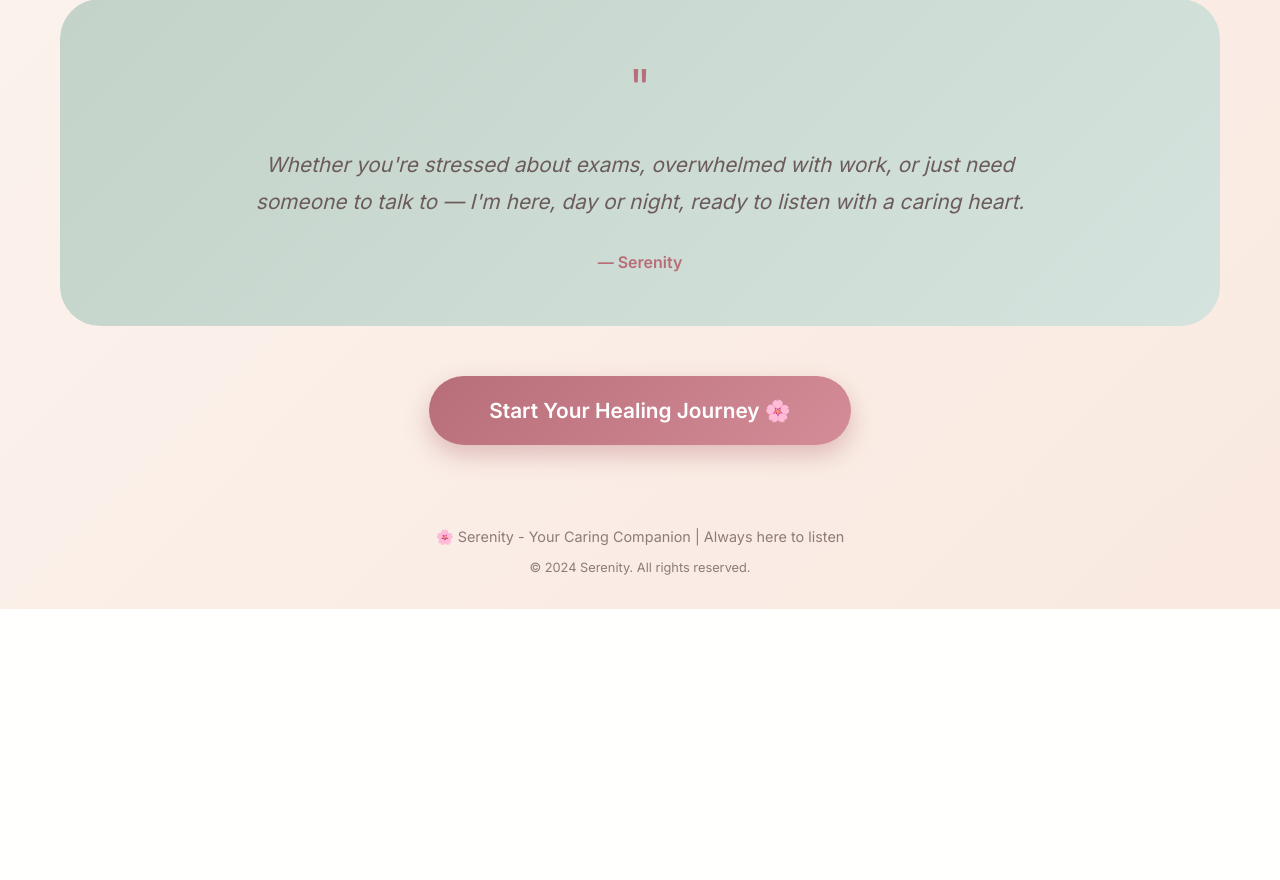
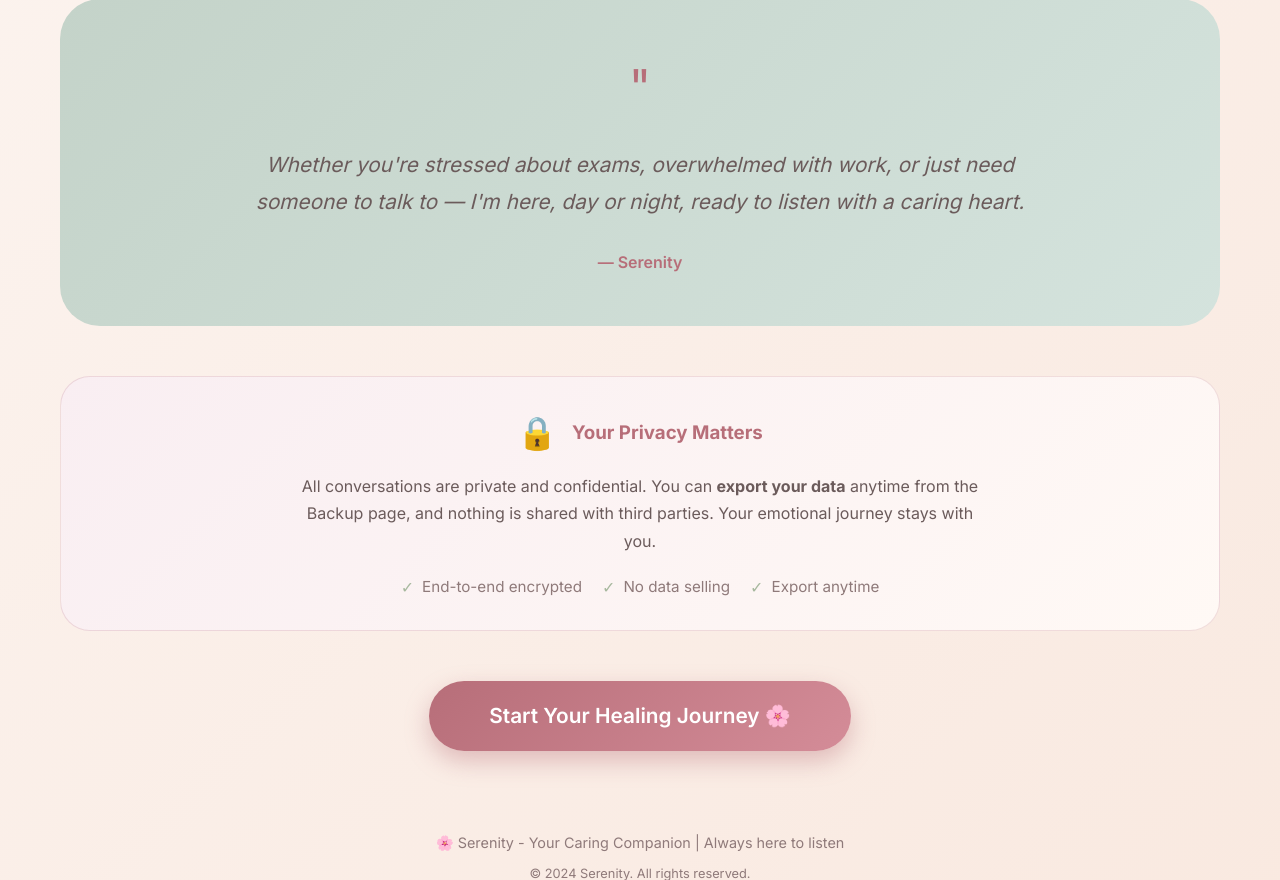
Before and after one commit to ranjanapriya-21/serenity-stress-detection, a Flask app: page / in a window 1280 px wide. Shown: the part 1281-2161 px from the top of the page. Before the commit the page ends 1890 px from the top, so only its background shows below. Run offline with Flask 3, Linux system fonts and the light colour scheme.

Commit message:
Add privacy notice section

```diff
--- a/templates/index.html
+++ b/templates/index.html
@@ -85,6 +85,35 @@
     <div style="margin-top: 30px; color: #b76e79; font-weight: 600;">— Serenity</div>
 </div>
 
+<!-- Privacy Notice Section -->
+<div style="background: linear-gradient(135deg, #f9eef2 0%, #fff9f5 100%); border-radius: 30px; padding: 30px; margin: 40px 0 20px; text-align: center; border: 1px solid rgba(183, 110, 121, 0.2);">
+
+    <div style="display: flex; align-items: center; justify-content: center; gap: 15px; flex-wrap: wrap; margin-bottom: 15px;">
+        <span style="font-size: 2rem;">🔒</span>
+        <h3 style="color: #b76e79; margin: 0;">Your Privacy Matters</h3>
+    </div>
+
+    <p style="color: #6b5b5b; max-width: 700px; margin: 0 auto 15px; line-height: 1.7;">
+        All conversations are private and confidential. You can <strong>export your data</strong> anytime from the Backup page,
+        and nothing is shared with third parties. Your emotional journey stays with you.
+    </p>
+
+    <div style="display: flex; gap: 20px; justify-content: center; flex-wrap: wrap; margin-top: 20px;">
+        <div style="display: flex; align-items: center; gap: 8px;">
+            <span style="color: #a7b89e;">✓</span>
+            <span style="color: #8f7a7a; font-size: 0.95rem;">End-to-end encrypted</span>
+        </div>
+        <div style="display: flex; align-items: center; gap: 8px;">
+            <span style="color: #a7b89e;">✓</span>
+            <span style="color: #8f7a7a; font-size: 0.95rem;">No data selling</span>
+        </div>
+        <div style="display: flex; align-items: center; gap: 8px;">
+            <span style="color: #a7b89e;">✓</span>
+            <span style="color: #8f7a7a; font-size: 0.95rem;">Export anytime</span>
+        </div>
+    </div>
+</div>
+
 <!-- Call to Action -->
 {% if not current_user.is_authenticated %}
 <div style="text-align: center; margin: 50px 0 30px;">
```
